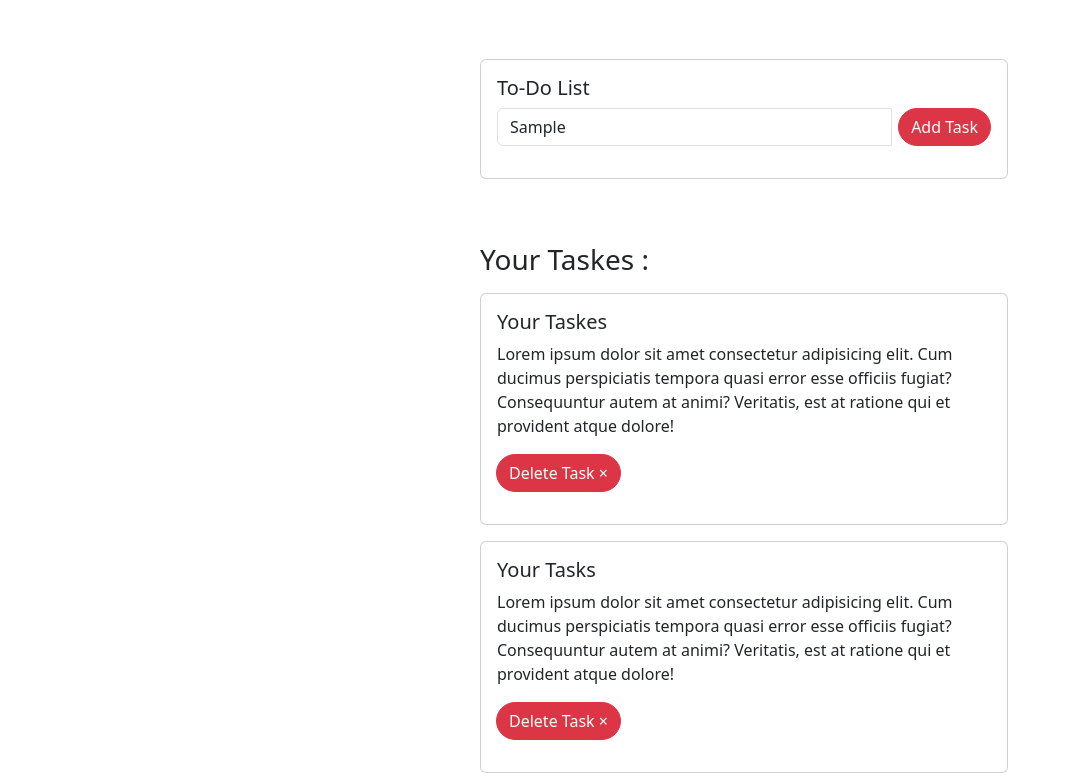
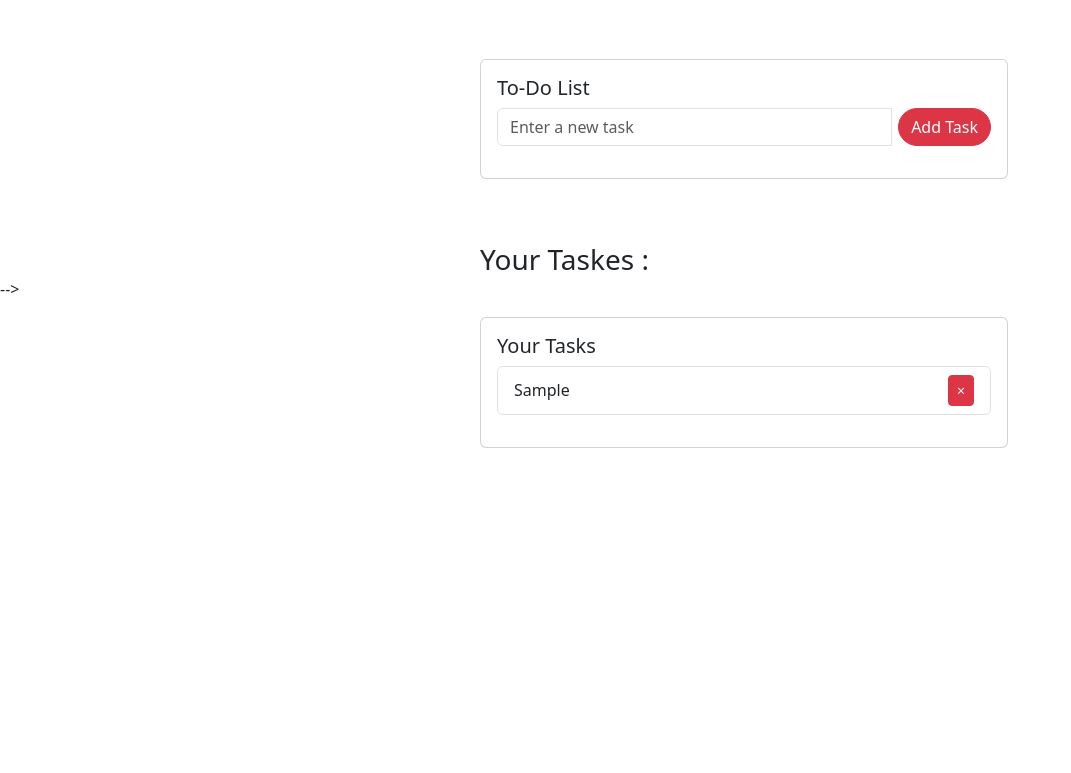
Before and after one commit to urvashitech/Listify, a plain HTML site: page index.html in a window 1280 px wide. Both pictures are taken after typing "Sample" into the empty fields and a click on the button "Add Task". Shown: the part 85-858 px from the top of the page, without its empty margins (0-1071 px from the left). After the commit the page ends 800 px from the top, so only its background shows below. Drawn offline with nearby package versions, Linux system fonts and the light colour scheme.

Commit message:
Listify Project done

```diff
--- a/index.html
+++ b/index.html
@@ -26,7 +26,7 @@
       <!-- Task List will be showed here  -->
 
       <h3 class="card-title" style=" width: 33rem; margin-left: 30rem; margin-right: 4rem; margin-top: 4rem;" >Your Taskes : </h3>
-      <div class="card " id="taskList" style=" width: 33rem; margin-left: 30rem; margin-right: 4rem; margin-top: 1rem;">
+        <!-- <div class="card " id="taskList" style=" width: 33rem; margin-left: 30rem; margin-right: 4rem; margin-top: 1rem;">
         <div class="card-body">
           <h5 class="card-title">Your Taskes</h5>
           <div class="input-group mb-3">
@@ -36,7 +36,7 @@
           <!--<ul class="list-group" id="taskList">
           </ul>-->
         </div>
-      </div>
+      </div> -->
   </body>
 <script src="https://cdn.jsdelivr.net/npm/@popperjs/core@2.11.8/dist/umd/popper.min.js" integrity="sha384-I7E8VVD/ismYTF4hNIPjVp/Zjvgyol6VFvRkX/vR+Vc4jQkC+hVqc2pM8ODewa9r" crossorigin="anonymous"></script>
 <script src="https://cdn.jsdelivr.net/npm/bootstrap@5.3.3/dist/js/bootstrap.min.js" integrity="sha384-0pUGZvbkm6XF6gxjEnlmuGrJXVbNuzT9qBBavbLwCsOGabYfZo0T0to5eqruptLy" crossorigin="anonymous"></script>
--- a/main.js
+++ b/main.js
@@ -1,32 +1,11 @@
-let taskInput = document.getElementById('taskInput')
-let addInput = document.getElementById('addTaskBtn')
-let taskList = document.getElementById('taskList')
+// Get the input, button, and dynamically created task list
+let taskInput = document.getElementById('taskInput'); // This will come from the user input
+let addInput = document.getElementById('addTaskBtn');
+let container = document.body; // This is the main container
 
-addInput.addEventListener('click', function() {
-    // Get and trim the input value
-    let taskTest = taskInput.value.trim();
-
-    if (taskTest === '') {
-        alert('Enter a Task First');
-        return;
-    }
-
-    // Create a new list item and add it to the task list
-    /*let listItem = document.createElement('li');
-    listItem.textContent = taskTest;*/ // Set the task text
-    taskList.appendChild(listItem); // Add the task to the list
-
-    // Clear the input field
-    taskInput.value = '';
-});
-
-// Get the container where the card will be added
-let container = document.body; // You can target a specific element instead of body
-
-// Create the card element
+// Create the card dynamically
 let card = document.createElement('div');
 card.className = 'card';
-card.id = 'taskList';
 card.style.width = '33rem';
 card.style.marginLeft = '30rem';
 card.style.marginRight = '4rem';
@@ -41,27 +20,57 @@ let cardTitle = document.createElement('h5');
 cardTitle.className = 'card-title';
 cardTitle.textContent = 'Your Tasks';
 
-// Create the input group
+// Create a container for the tasks
+let taskList = document.createElement('ul'); // A list to hold tasks
+taskList.className = 'list-group'; // Bootstrap class for styled lists
+
+// Create the input group for the example description (without the Lorem ipsum)
 let inputGroup = document.createElement('div');
 inputGroup.className = 'input-group mb-3';
 
-// Create the paragraph
-let paragraph = document.createElement('p');
-paragraph.textContent =
-  'Lorem ipsum dolor sit amet consectetur adipisicing elit. Cum ducimus perspiciatis tempora quasi error esse officiis fugiat? Consequuntur autem at animi? Veritatis, est at ratione qui et provident atque dolore!';
-
-// Create the button
-let deleteButton = document.createElement('button');
-deleteButton.className = 'btn btn-danger rounded-pill';
-deleteButton.id = 'addTaskBtn';
-deleteButton.textContent = 'Delete Task ×';
+// Add the button to add tasks
+let addButton = document.createElement('button');
+addButton.className = 'btn btn-danger'; // Button for adding tasks
+addButton.textContent = 'Add Task';
 
 // Append elements to construct the card
-inputGroup.appendChild(paragraph);
-inputGroup.appendChild(deleteButton);
 cardBody.appendChild(cardTitle);
+cardBody.appendChild(taskList); // Add the task list to the card
 cardBody.appendChild(inputGroup);
 card.appendChild(cardBody);
+container.appendChild(card);
 
-// Append the card to the container
-container.appendChild(card);
+// Add event listener to add tasks
+addInput.addEventListener('click', function () {
+  // Get and trim the input value
+  let taskTest = taskInput.value.trim();
+
+  if (taskTest === '') {
+    alert('Enter a Task First');
+    return;
+  }
+
+  // Create a new list item and add it to the task list
+  let listItem = document.createElement('li');
+  listItem.className = 'list-group-item d-flex justify-content-between align-items-center';
+  listItem.textContent = taskTest;
+
+  // Create a delete button for the list item
+  let taskDeleteBtn = document.createElement('button');
+  taskDeleteBtn.className = 'btn btn-sm btn-danger';
+  taskDeleteBtn.textContent = '×';
+
+  // Add delete functionality to the task delete button
+  taskDeleteBtn.addEventListener('click', function () {
+    taskList.removeChild(listItem);
+  });
+
+  // Append the delete button to the list item
+  listItem.appendChild(taskDeleteBtn);
+
+  // Add the new task to the task list
+  taskList.appendChild(listItem);
+
+  // Clear the input field
+  taskInput.value = '';
+});
```
Also changed, not shown: 1 other file.
